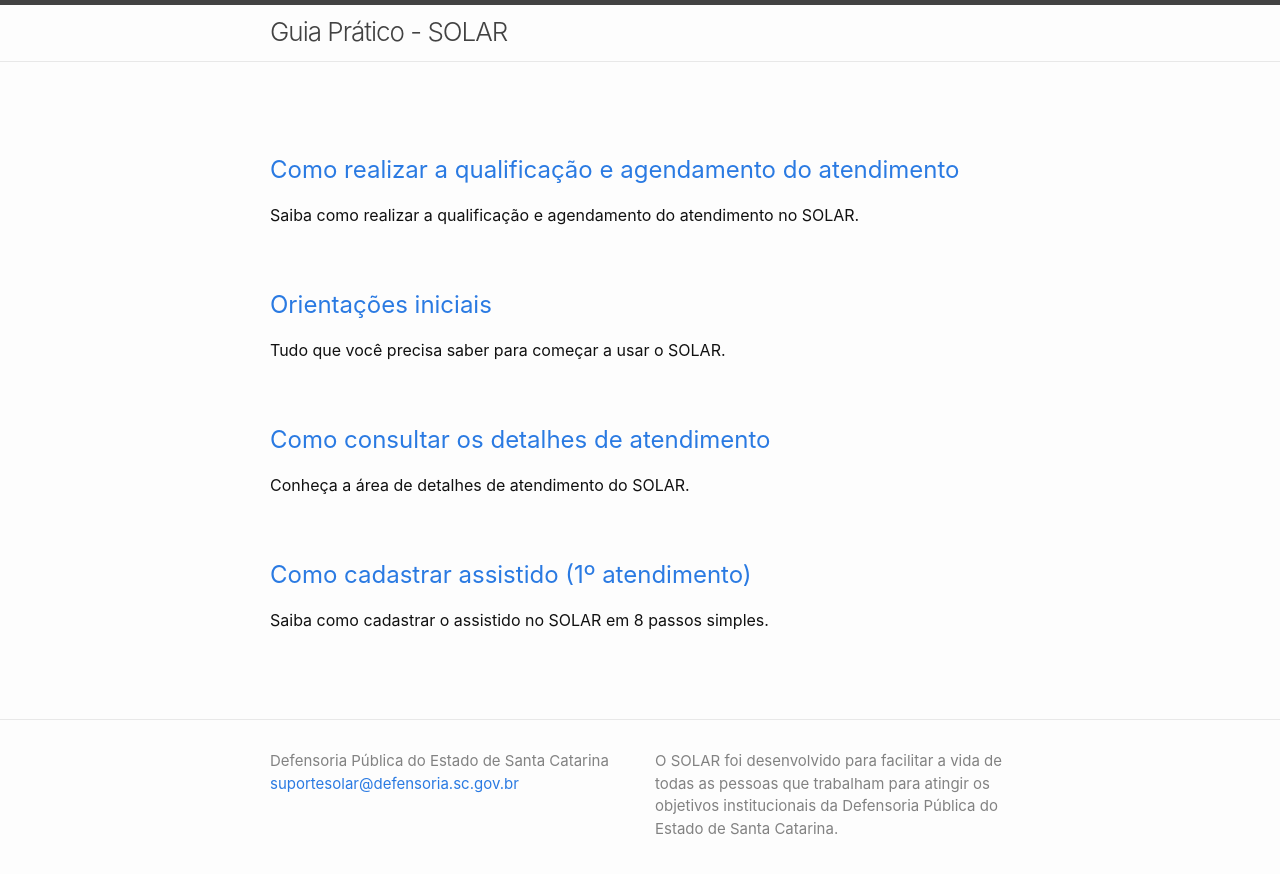
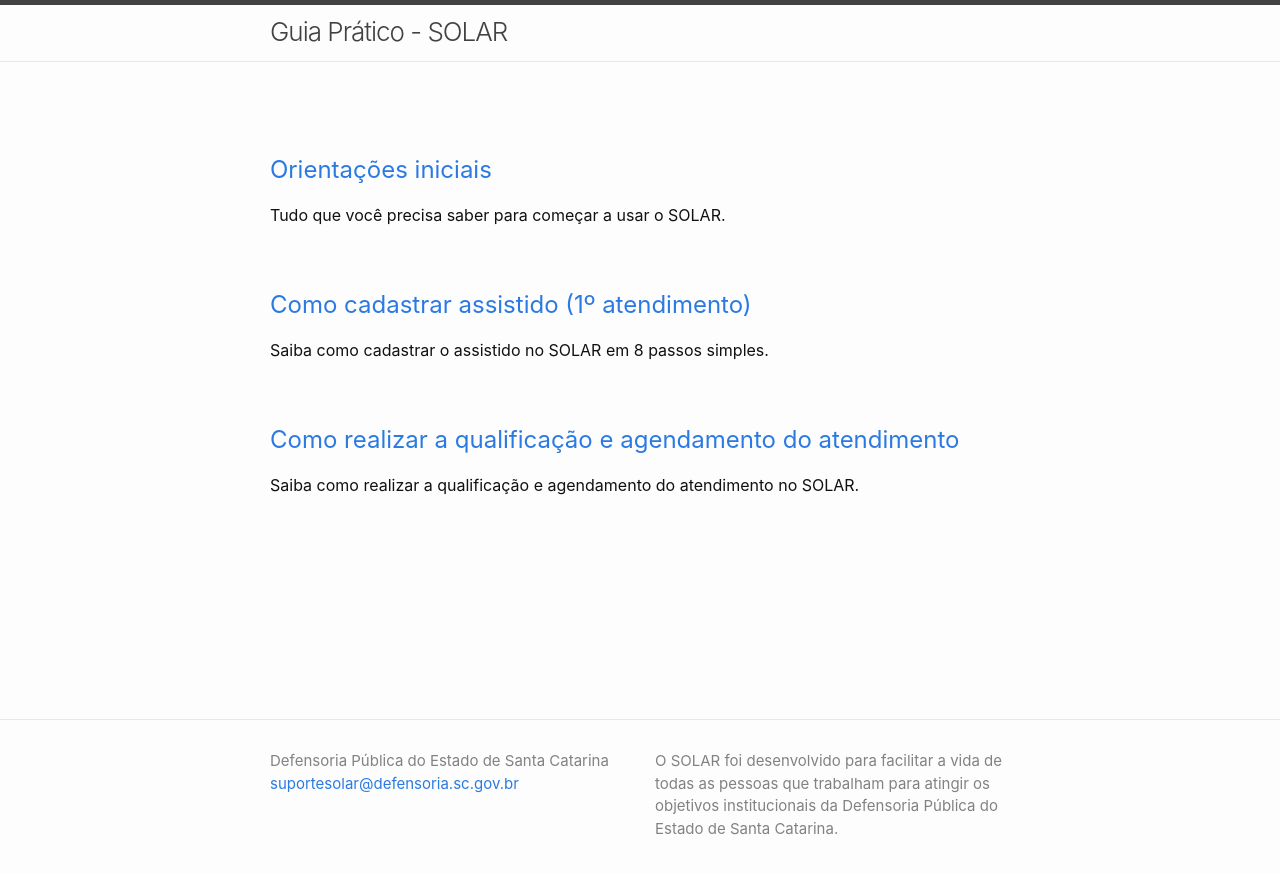
Before and after one commit to andruhaASM/guia-pratico-solar, a Jekyll site: the page built from pages/primeiros_passos.md, in a window 1280 px wide. Shown: the top 874 px of the page. Built offline with Jekyll 4.4.1, drawn with Linux system fonts in a browser that asks for light colours.

Commit message:
Update articles order

```diff
--- a/_posts/2020-11-13-detalhes-atendimento.md
+++ /dev/null
@@ -1,7 +0,0 @@
----
-layout: post
-title: "Como consultar os detalhes de atendimento"
-cat: "first_steps"
-excerpt: "Conheça a área de detalhes de atendimento do SOLAR."
-permalink: /detalhes-atendimento/
----
```
Also changed, not shown: _posts/2020-11-18-orientacoes-iniciais.md (renamed from _posts/2020-11-13-orientacoes-iniciais.md, +2 -1 lines), _posts/2020-11-17-cadastro-assistido.md (renamed from _posts/2020-11-13-cadastro-assistido.md).
